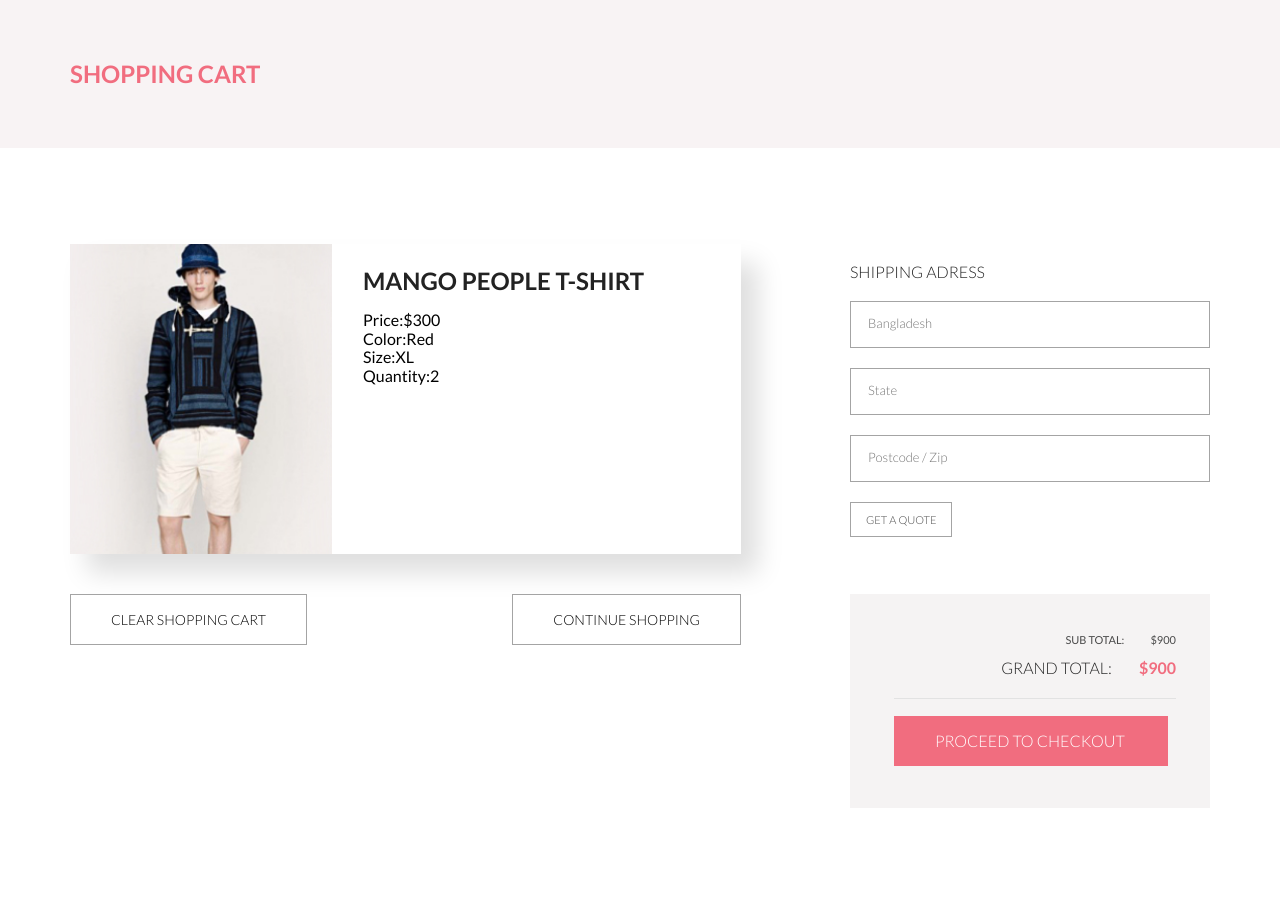
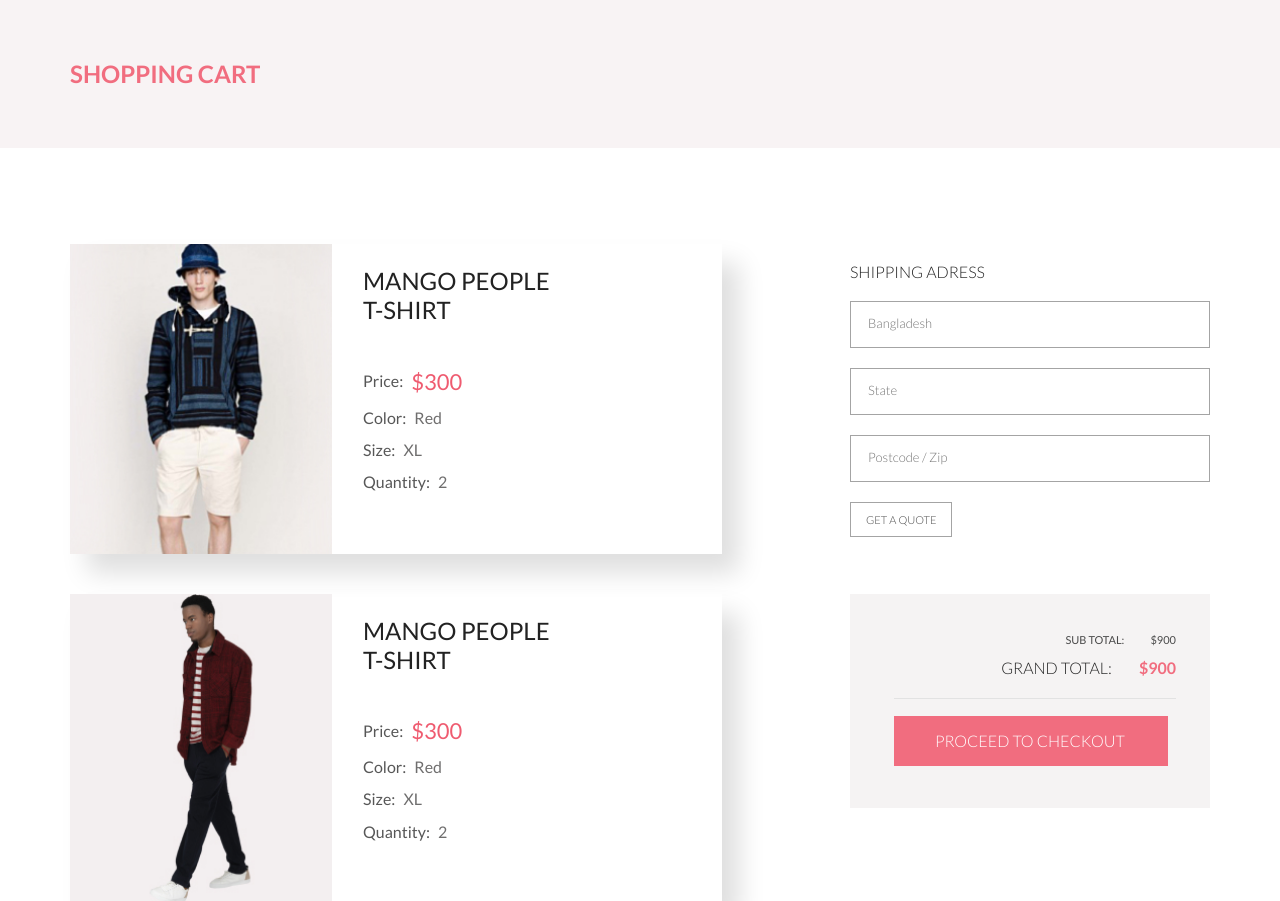
Before and after one commit to ekaterinas97/shop-fig, a plain HTML site: page cart.html in a window 1280 px wide. Shown: the part 78-979 px from the top of the page. Drawn offline with nearby package versions, Linux system fonts and the light colour scheme.

Commit message:
cart revisions-2

```diff
--- a/cart.html
+++ b/cart.html
@@ -145,11 +145,39 @@
                                 <img src="images/cart-item.jpg" alt="" class="basket__img">
                             </div>
                             <div class="basket__item-info">
-                                <h3 class="basket__item-title">MANGO PEOPLE T-SHIRT</h3>
+                                <div class="basket__item-title">
+                                    <p class="designer">MANGO PEOPLE</p> T-SHIRT</div>
                                 <dl class="basket-description__list">
                                     <div class="basket-description__row">
                                         <dt>Price:</dt>
-                                        <dd>$300</dd>
+                                        <dd class="basket__item-price">$300</dd>
+                                    </div>
+                                    <div class="basket-description__row">
+                                        <dt>Color:</dt>
+                                        <dd>Red</dd>
+                                    </div>
+                                    <div class="basket-description__row">
+                                        <dt>Size:</dt>
+                                        <dd>XL</dd>
+                                    </div>
+                                    <div class="basket-description__row">
+                                        <dt>Quantity:</dt>
+                                        <dd>2</dd>
+                                    </div>
+                                </dl>
+                            </div>
+                        </div>
+                        <div class="basket__item">
+                            <div class="basket__img-container">
+                                <img src="images/cart-item-2.jpg" alt="" class="basket__img">
+                            </div>
+                            <div class="basket__item-info">
+                                <div class="basket__item-title">
+                                    <p class="designer">MANGO PEOPLE</p> T-SHIRT</div>
+                                <dl class="basket-description__list">
+                                    <div class="basket-description__row">
+                                        <dt>Price:</dt>
+                                        <dd class="basket__item-price">$300</dd>
                                     </div>
                                     <div class="basket-description__row">
                                         <dt>Color:</dt>
--- a/sass/styles.sass
+++ b/sass/styles.sass
@@ -898,19 +898,25 @@ h1, h2, h3, h4, h5, h6
 .basket__content
   display: flex
   justify-content: space-between
+.basket__left
+  max-width: 652px
+  width: 100%
 .basket__item
   display: flex
-  max-width: 734px
   width: 100%
   box-shadow: 17px 19px 24px rgba(0, 0, 0,0.13 )
   margin-bottom: 40px
 .basket__item-info
   padding: 22px 97px 62px 31px
+  width: 100%
+  display: flex
+  flex-direction: column
 .basket__item-title
   font-size: 24px
   line-height: 29px
   color: #222222
   text-transform: uppercase
+  margin-bottom: auto
 .basket__img-container
   max-width: 262px
   width: 100%
@@ -919,10 +925,23 @@ h1, h2, h3, h4, h5, h6
   width: auto
   height: 100%
   object-fit: cover
+.basket-description__list
+  margin: 0
 .basket-description__row
   display: flex
+  margin-bottom: 14px
+  align-items: center
+  &:last-of-type
+    margin-bottom: 0
+.basket-description__row dt
+  color: #575757
 .basket-description__row dd
-  margin-left: 0
+  color: #6F6E6E
+  margin-left: 8px
+dd.basket__item-price
+  font-size: 22px
+  line-height: 26px
+  color: #EF5B70
 .basket__buttons
   display: flex
   justify-content: space-between
@@ -1012,6 +1031,9 @@ h1, h2, h3, h4, h5, h6
     color: #F16D7F
     margin-left: 24px
 
+
+// MEDIA QUERIES
+
 @media screen and ( max-width: 1126px )
   .advantages__inner
     justify-content: center
@@ -1026,8 +1048,6 @@ h1, h2, h3, h4, h5, h6
     width: 100%
   .basket__left
     width: 80%
-  .basket__item
-    max-width: 100%
   .delivery__form
     display: flex
     justify-content: space-around
@@ -1127,6 +1147,8 @@ h1, h2, h3, h4, h5, h6
   .offer__item,
   .offer__item-long
     width: 75%
+  .basket__item-title
+    margin-bottom: 42px
 
 
 @media screen and ( max-width: 576px )
@@ -1167,6 +1189,8 @@ h1, h2, h3, h4, h5, h6
     width: 100%
     margin-bottom: 20px
 @media screen and ( max-width: 425px )
+  .basket .container
+    padding: 0 8px
   .intro__text
     font-size: 20px
     line-height: 24px
@@ -1205,3 +1229,8 @@ h1, h2, h3, h4, h5, h6
     line-height: 12px
   .products-more
     padding-bottom: 64px
+  .basket
+    padding-top: 39px
+  .basket__item-title
+    font-size: 16px
+    line-height: 19px
```
Also changed, not shown: css/styles.css, images/cart-item-2.jpg (added), 1 other file.
